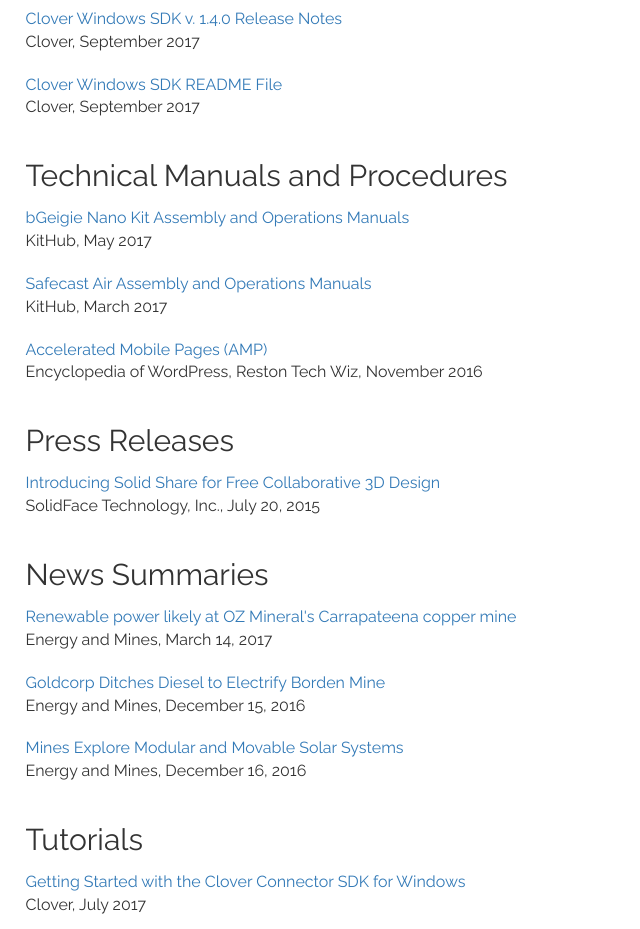
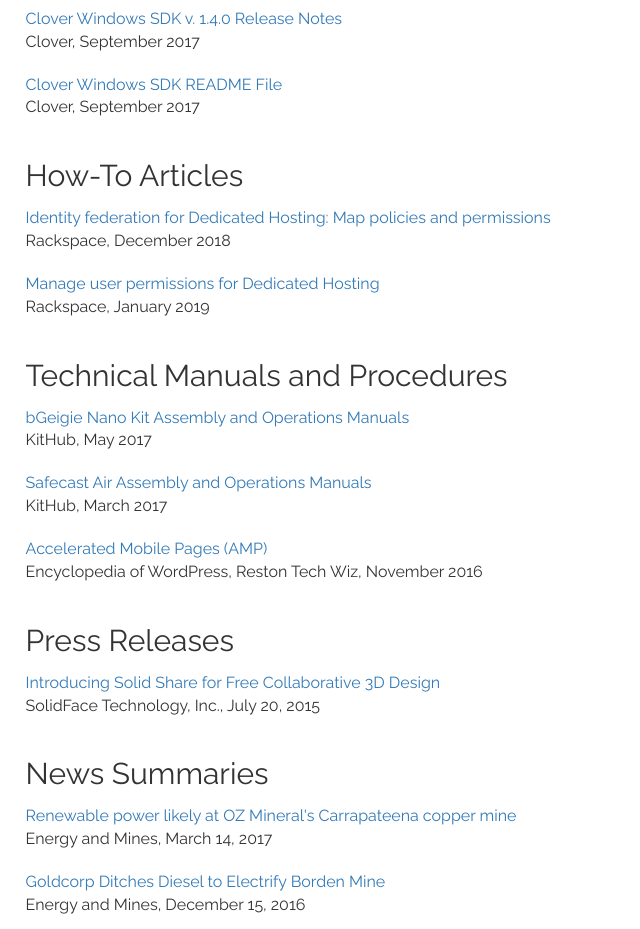
Before and after one commit to kdough03/kdough03.github.io, a plain HTML site: page portfolio.html in a window 1280 px wide. Shown: the part 1154-2083 px from the top of the page, without its empty margins (0-640 px from the left). Drawn offline with nearby package versions, Linux system fonts and the light colour scheme; files whose address does not match are found by name.

Commit message:
Add 2 dedicated articles from Rackspace.

```diff
--- a/portfolio.html
+++ b/portfolio.html
@@ -84,6 +84,15 @@
 	<p><a href="https://github.com/clover/remote-pay-windows">Clover Windows SDK README File</a><br>
 	Clover, September 2017</p>
 
+        <!-- HOW-TO-ARTICLES -->
+
+        <h2 class="portfolio">How-To Articles</h2>
+
+        <p><a href="https://support.rackspace.com/how-to/id-federation-map-policies-permissions-dedicated/">Identity federation for Dedicated Hosting: Map policies and permissions</a><br>
+	Rackspace, December 2018</p>
+
+        <p><a href="https://support.rackspace.com/how-to/manage-user-permissions-for-dedicated-hosting/">Manage user permissions for Dedicated Hosting</a><br>
+        Rackspace, January 2019</p>
 
         <!-- TECHNICAL PROCEDURES -->
 
```
